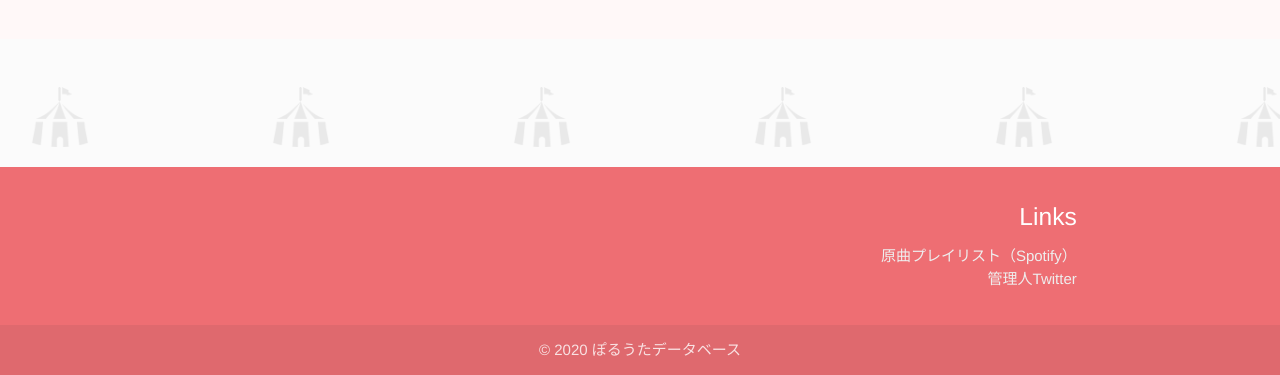
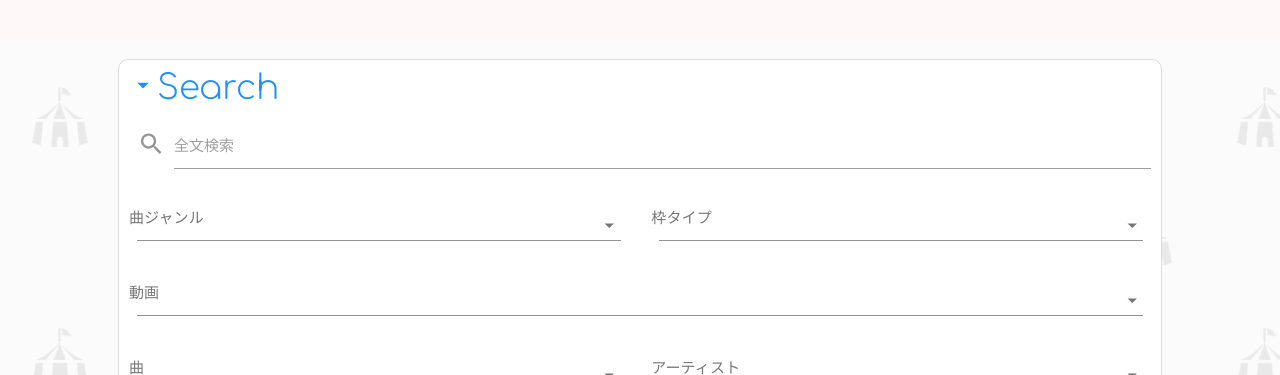
Before and after one commit to YunosukeY/polutadb, a React (Create React App) app: page /search in a window 1280 px wide. Shown: the part 425-800 px from the top of the page. Built offline with nearby package versions, Linux system fonts and the light colour scheme.

Commit message:
検索ページのpathを/searchに変更

```diff
--- a/src/app/app.tsx
+++ b/src/app/app.tsx
@@ -10,6 +10,7 @@ import Top from './pages/top';
 import Stats from './pages/stats';
 import Releases from './pages/releases';
 import Favos from './pages/favos';
+import Search from './pages/search';
 import { Youtube } from './components/result';
 import { Singing } from './data/singings';
 import { getVideo } from './data/utils';
@@ -49,7 +50,7 @@ function Header() {
                 <Link to='/'>Top</Link>
               </li>
               <li>
-                <Link to='/?dummy'>Search</Link>
+                <Link to='/search'>Search</Link>
               </li>
               <li>
                 <Link to='/favos'>Favos</Link>
@@ -70,7 +71,7 @@ function Header() {
           <Link to='/'>Top</Link>
         </li>
         <li>
-          <Link to='/?dummy'>Search</Link>
+          <Link to='/search'>Search</Link>
         </li>
         <li>
           <Link to='/favos'>Favos</Link>
@@ -166,7 +167,7 @@ function Deformed() {
 function Main() {
   const location = useLocation();
   const isTop = () => {
-    return location.pathname === '/' && location.search === '';
+    return location.pathname === '/';
   };
 
   return (
@@ -178,6 +179,7 @@ function Main() {
           <div className='col s12 m12 l12 xl10 offset-xl1'>
             <Switch>
               <Route exact path='/' component={Top} />
+              <Route path='/search' component={Search} />
               <Route path='/favos' component={Favos} />
               <Route path='/stats' component={Stats} />
               <Route path='/releases' component={Releases} />
--- a/src/app/pages/search.tsx
+++ b/src/app/pages/search.tsx
@@ -17,7 +17,7 @@ export default function Search() {
 
   function setLocationSearch(newQuery: Query) {
     setPagenum(1);
-    history.push(`/?${newQuery}#search`);
+    history.push(`/search?${newQuery}`);
   }
 
   return (
--- a/src/app/pages/top.tsx
+++ b/src/app/pages/top.tsx
@@ -1,5 +1,5 @@
 import * as React from 'react';
-import { Link, useLocation } from 'react-router-dom';
+import { Link } from 'react-router-dom';
 import Card from '@material-ui/core/Card';
 import CardActionArea from '@material-ui/core/CardActionArea';
 import CardContent from '@material-ui/core/CardContent';
@@ -8,22 +8,9 @@ import StarIcon from '@material-ui/icons/Star';
 import DonutLargeIcon from '@material-ui/icons/DonutLarge';
 import ImportContactsIcon from '@material-ui/icons/ImportContacts';
 
-import Search from './search';
 import { ScrollToTopOnMount } from '../components/scroll';
 
 export default function Top() {
-  const location = useLocation();
-  const hasResult = location.search === '' ? false : true;
-
-  return (
-    <>
-      {!hasResult && <About />}
-      {hasResult && <Search />}
-    </>
-  );
-}
-
-function About() {
   return (
     <>
       <ScrollToTopOnMount />
@@ -32,7 +19,7 @@ function About() {
         <Describe />
       </div>
       <div className='row'>
-        <MyCard link='/?dummy' title='Search' icon={SearchIcon} />
+        <MyCard link='/search' title='Search' icon={SearchIcon} />
         <MyCard link='/favos' title='Favorites' icon={StarIcon} />
         <MyCard link='/stats' title='Statistics' icon={DonutLargeIcon} />
         <MyCard link='/releases' title='Release Notes' icon={ImportContactsIcon} />
```
